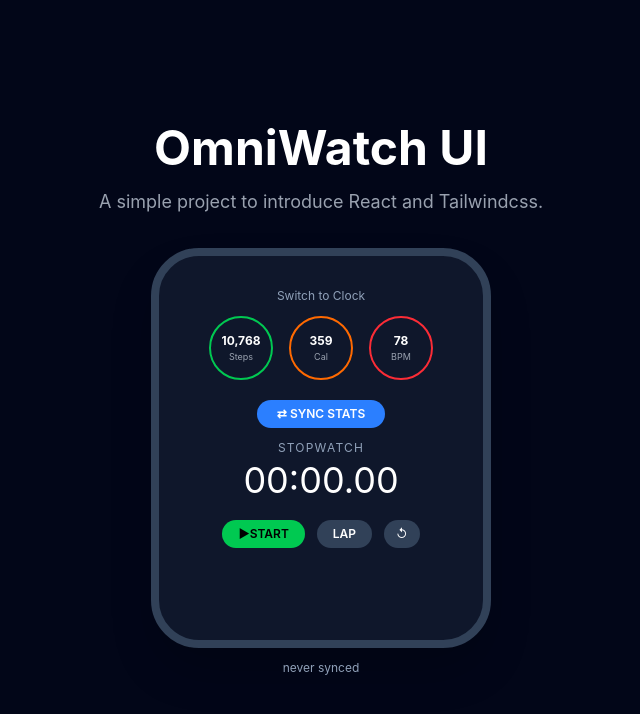
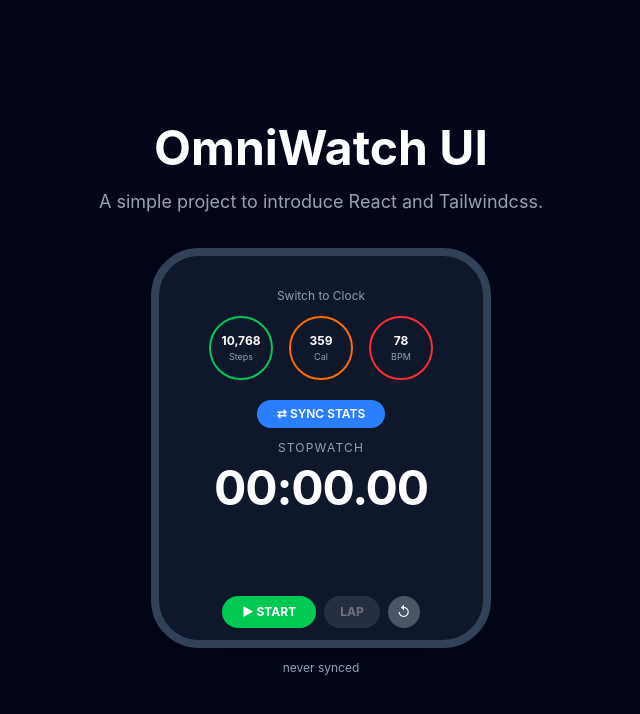
Before and after one commit to sammariumm/omniwatch-ui, a React (Vite) app: page / in a window 1280 px wide. Both pictures are taken after a click on the button "Switch to Stopwatch". Shown: the top 714 px of the page, without its empty margins (319-959 px from the left). Built offline with nearby package versions, Linux system fonts and the light colour scheme.

Commit message:
refactor: fixed stale closure in timer, minor css change

```diff
--- a/src/components/StopwatchWidget.jsx
+++ b/src/components/StopwatchWidget.jsx
@@ -1,31 +1,48 @@
-function StopwatchWidget({ currentTime, isRunning, lapTimes, onStart, onStop, onReset, onLap }) {
+function StopwatchWidget({ currentTime, isRunning, lapTimes, onStart, onStop, onLap, onReset }) {
   return (
-    <div className="flex flex-col items-center w-full px-2">
+    <div className="flex flex-col items-center gap-2 w-full">
 
-      <p className="text-xs tracking-widest text-slate-400 mb-1">STOPWATCH</p>
+      {/* Label */}
+      <span className="text-xs text-gray-400 tracking-widest">STOPWATCH</span>
 
-      <div className={`text-4xl mb-3 ${isRunning ? 'text-green-400' : 'text-white'}`}>
+      {/* Timer */}
+      <span className={`text-5xl font-bold tracking-tight ${isRunning ? 'text-green-400' : 'text-white'}`}>
         {currentTime}
-      </div>
+      </span>
 
-      {/* Lap list */}
-      <div className="w-full max-h-20 overflow-y-auto mb-2 space-y-1">
-        {lapTimes.map((t, i) => (
-          <div key={i} className="flex justify-between text-xs text-slate-300 px-2">
-            <span>LAP {i + 1}</span>
-            <span>{t}</span>
+      {/* Lap times — scrollable after 3 laps */}
+      <div className="w-full flex flex-col gap-1 px-4 mb-1 h-16 overflow-y-auto scrollbar-hide">
+        {lapTimes.map((lap, index) => (
+          <div key={index} className="flex justify-between text-xs text-gray-300 shrink-0">
+            <span className="text-gray-400">LAP {index + 1}</span>
+            <span>{lap}</span>
           </div>
         ))}
       </div>
 
       {/* Buttons */}
-      <div className="flex items-center gap-3">
-        {isRunning
-          ? <button onClick={onStop}  className="text-xs px-4 py-1.5 bg-red-500 text-white text-sm font-semibold rounded-full">■STOP</button>
-          : <button onClick={onStart} className="text-xs px-4 py-1.5 bg-green-500 text-black text-sm font-semibold rounded-full">▶START</button>
-        }
-        <button onClick={onLap}   className="text-xs px-4 py-1.5 bg-slate-700 text-white text-sm font-semibold rounded-full">LAP</button>
-        <button onClick={onReset} className="text-xs px-3 py-1.5 bg-slate-700 text-white text-sm rounded-full">↺</button>
+      <div className="flex gap-2 items-center">
+        {!isRunning ? (
+          <button onClick={onStart}
+            className="flex items-center gap-1.5 px-5 py-2 bg-green-500 hover:bg-green-400 text-white text-xs font-bold rounded-full transition-colors">
+            ▶ START
+          </button>
+        ) : (
+          <button onClick={onStop}
+            className="flex items-center gap-1.5 px-5 py-2 bg-red-500 hover:bg-red-400 text-white text-xs font-bold rounded-full transition-colors">
+            ■ STOP
+          </button>
+        )}
+
+        <button onClick={onLap} disabled={!isRunning}
+          className="px-4 py-2 bg-gray-600 hover:bg-gray-500 disabled:opacity-40 text-white text-xs font-bold rounded-full transition-colors">
+          LAP
+        </button>
+
+        <button onClick={onReset}
+          className="w-8 h-8 flex items-center justify-center bg-gray-600 hover:bg-gray-500 text-white text-sm rounded-full transition-colors">
+          ↺
+        </button>
       </div>
 
     </div>
--- a/src/hooks/useStopwatch.js
+++ b/src/hooks/useStopwatch.js
@@ -1,4 +1,4 @@
-import { useState, useEffect, useCallback } from "react";
+import { useState, useCallback, useRef } from "react";
 
 function formatTime(ms) {
   const minutes = Math.floor(ms / 60000);
@@ -14,37 +14,40 @@ function useStopwatch() {
     const [isRunning, setIsRunning] = useState(false);
     const [lapTimes, setLapTimes] = useState([]);
 
-    // Functional updater -> avoids stale closure
-    //setElapsed(prev => prev + 10);
+    // Stopwatch widget Handlers
+    const intervalRef = useRef(null);
+    const elapsedRef = useRef(0);
 
-    // Lap appends to array
-    //setLapTimes(prev => [...prev, formatTime(elapsed)]);
+    function handleStart() {
+        if (isRunning) return;
+        setIsRunning(true);
+        intervalRef.current = setInterval(() => {
+            elapsedRef.current += 10;
+            setElapsed(prev => prev + 10);
+        }, 10);
+    }
 
-    useEffect(() => {
-    if (!isRunning) return;
-
-    const interval = setInterval(() => {
-        setElapsed(prev => prev + 10);
-    }, 10);
-
-    return () => clearInterval(interval);
-    }, [isRunning]);
-
-    // Stopwatch widget Handlers
-    const handleStart = () => setIsRunning(true);
-    const handleStop = () => setIsRunning(false);
+    function handleStop() {
+        clearInterval(intervalRef.current);
+        intervalRef.current = null;
+        setIsRunning(false);
+    }
 
     // Implemented useCallback
     const handleLap = useCallback(() => {
-    if (!isRunning) return;
-    setLapTimes(prev => [...prev, formatTime(elapsed)]);
-    }, [isRunning, elapsed])
+        if (!isRunning) return;
+        setLapTimes(prev => [...prev, formatTime(elapsedRef.current)]);
+    }, [isRunning])
 
-    const handleReset = () => {
-    setIsRunning(false);
-    setElapsed(0);
-    setLapTimes([]);
-    };
+    function handleReset() {
+        clearInterval(intervalRef.current);
+        intervalRef.current = null;
+        elapsedRef.current = 0;
+        setElapsed(0);
+        setIsRunning(false);
+        setLapTimes([]);
+    }
+
 
     return {
         currentTime: formatTime(elapsed),  // ← pre-formatted so App doesn't need formatTime
--- a/src/index.css
+++ b/src/index.css
@@ -1 +1,10 @@
 @import 'tailwindcss';
+
+.scrollbar-hide::-webkit-scrollbar {
+  display: none;
+}
+
+.scrollbar-hide {
+  -ms-overflow-style: none;
+  scrollbar-width: none;
+}
```
